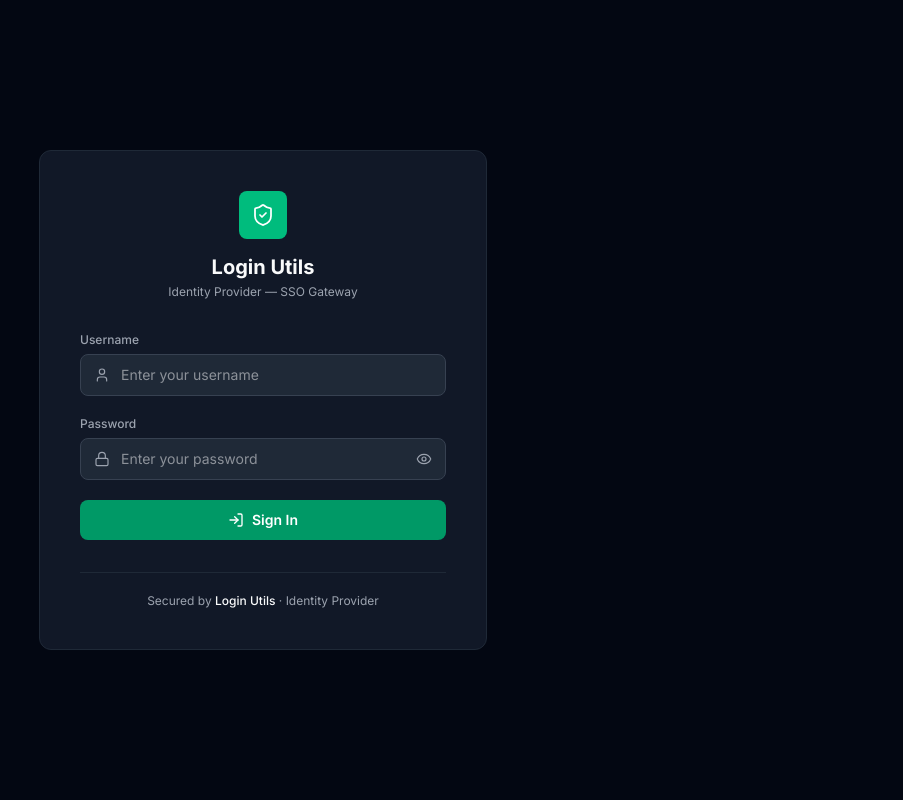
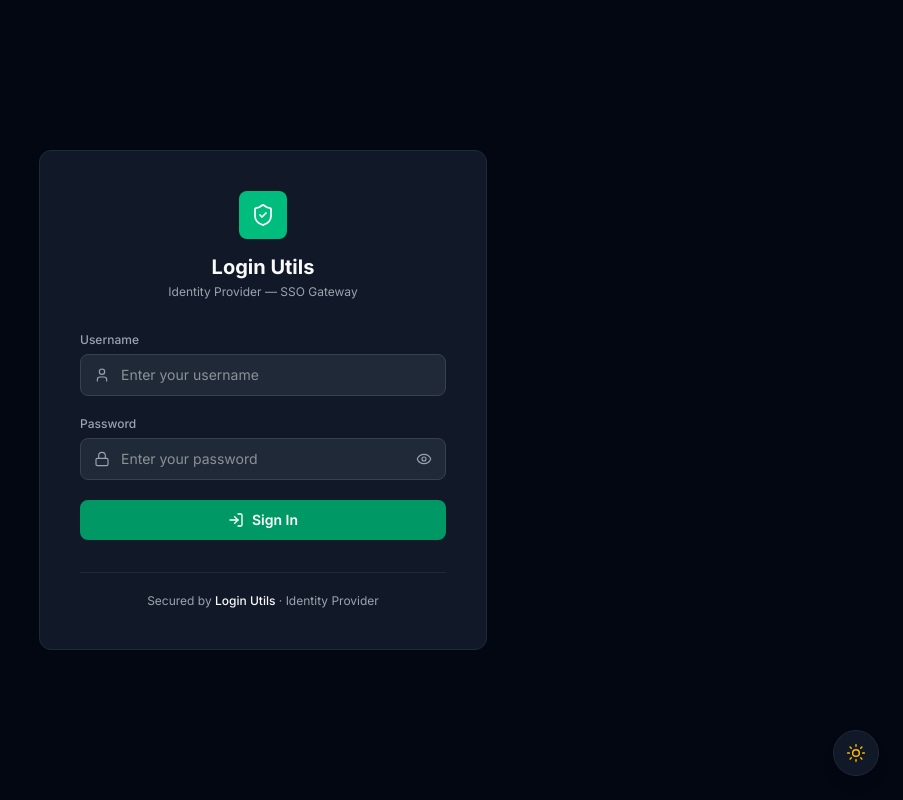
Before and after one commit to MarcKai0601/login_utils_ui, a Vue app: page /login in a window 1280 px wide. Shown: the whole page, without its empty margins (377-1280 px from the left). Built offline with nearby package versions, Linux system fonts and the light colour scheme; no server answers.

Commit message:
增加 深淺色模式

```diff
--- a/src/App.vue
+++ b/src/App.vue
@@ -1,3 +1,12 @@
+<script setup lang="ts">
+import ThemeToggle from './components/ThemeToggle.vue'
+import { useThemeStore } from './store/theme'
+
+// Initialise theme store — applies saved theme class to <html> immediately
+useThemeStore()
+</script>
+
 <template>
   <router-view />
+  <ThemeToggle />
 </template>
--- /dev/null
+++ b/src/components/ThemeToggle.vue
@@ -0,0 +1,41 @@
+<script setup lang="ts">
+import { useThemeStore } from '../store/theme'
+import { Sun, Moon } from 'lucide-vue-next'
+
+const themeStore = useThemeStore()
+</script>
+
+<template>
+  <button
+    id="theme-toggle"
+    @click="themeStore.toggleTheme()"
+    :title="themeStore.theme === 'dark' ? '切換淺色模式' : '切換深色模式'"
+    class="fixed bottom-6 right-6 z-50 p-3 rounded-full shadow-lg transition-all duration-300 cursor-pointer hover:scale-110"
+    :style="{
+      backgroundColor: 'var(--card-bg)',
+      border: '1px solid var(--card-border)',
+      color: 'var(--body-text)',
+    }"
+  >
+    <Transition
+      enter-active-class="transition duration-200 ease-out"
+      enter-from-class="opacity-0 rotate-90 scale-50"
+      enter-to-class="opacity-100 rotate-0 scale-100"
+      leave-active-class="transition duration-150 ease-in"
+      leave-from-class="opacity-100 rotate-0 scale-100"
+      leave-to-class="opacity-0 -rotate-90 scale-50"
+      mode="out-in"
+    >
+      <Sun
+        v-if="themeStore.theme === 'dark'"
+        class="w-5 h-5 text-amber-400"
+        :stroke-width="1.75"
+      />
+      <Moon
+        v-else
+        class="w-5 h-5 text-indigo-400"
+        :stroke-width="1.75"
+      />
+    </Transition>
+  </button>
+</template>
--- /dev/null
+++ b/src/store/theme.ts
@@ -0,0 +1,42 @@
+import { defineStore } from 'pinia'
+import { ref, watch } from 'vue'
+
+export type Theme = 'dark' | 'light'
+
+export const useThemeStore = defineStore('theme', () => {
+    // ─── State ────────────────────────────────────────────────────
+    const theme = ref<Theme>(
+        (localStorage.getItem('theme') as Theme) || 'dark'
+    )
+
+    // ─── Apply class to <html> ────────────────────────────────────
+    function applyTheme(t: Theme) {
+        const root = document.documentElement
+        root.classList.remove('dark', 'light')
+        root.classList.add(t)
+    }
+
+    // Apply on initialisation
+    applyTheme(theme.value)
+
+    // Keep in sync when reactive value changes
+    watch(theme, (newTheme) => {
+        applyTheme(newTheme)
+        localStorage.setItem('theme', newTheme)
+    })
+
+    // ─── Actions ──────────────────────────────────────────────────
+    function toggleTheme() {
+        theme.value = theme.value === 'dark' ? 'light' : 'dark'
+    }
+
+    function setTheme(t: Theme) {
+        theme.value = t
+    }
+
+    return {
+        theme,
+        toggleTheme,
+        setTheme,
+    }
+})
```
